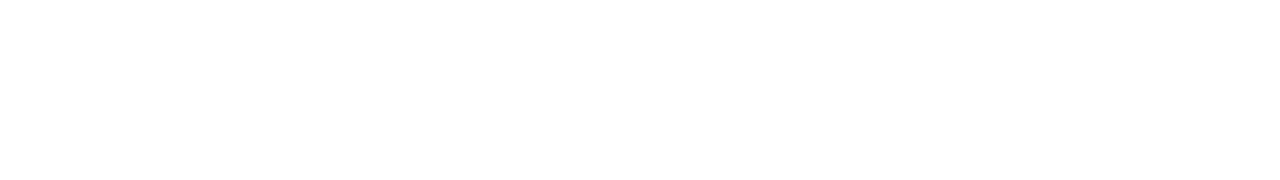
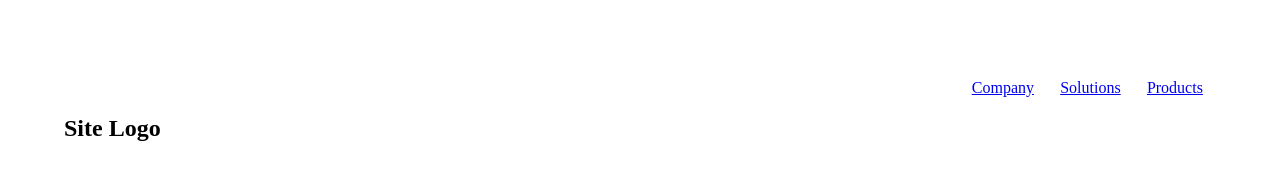
Before and after one commit to gaurav-cedcoss/template_3, a plain HTML site: page src/index.html in a window 1280 px wide. Drawn offline with Linux system fonts and the light colour scheme.

Commit message:
navigation

```diff
--- a/src/index.html
+++ b/src/index.html
@@ -1,11 +1,31 @@
 <html lang="en">
 <head>
+    <link rel="stylesheet" href="style.css">
     <meta charset="UTF-8">
     <meta http-equiv="X-UA-Compatible" content="IE=edge">
     <meta name="viewport" content="width=device-width, initial-scale=1.0">
-    <title>Document</title>
+    <title>Template 3 Design</title>
 </head>
 <body>
+    <div id="wrapper">
+        <nav id="header">
 
+                <ul>
+                   <li><a href="#">Products</a></li>
+                   <li><a href="#">Solutions</a></li>
+                   <li><a href="#">Company</a></li>
+                </ul><br>
+                <h1>Site Logo</h1>
+        </nav>
+            <div id="main">
+                <div id="dashboard">
+
+                </div>
+                <div id="headings sections"></div>
+            </div>
+        <div id="footer">
+
+        </div>
+    </div>
 </body>
 </html>
--- /dev/null
+++ b/src/style.css
@@ -0,0 +1,9 @@
+body{
+    margin: 6% 5% 6% 5%;
+}
+li{
+    list-style-type: none;
+    float: right;
+    padding: 2px;
+    margin: 0% 1% 0% 1%;
+}
```
